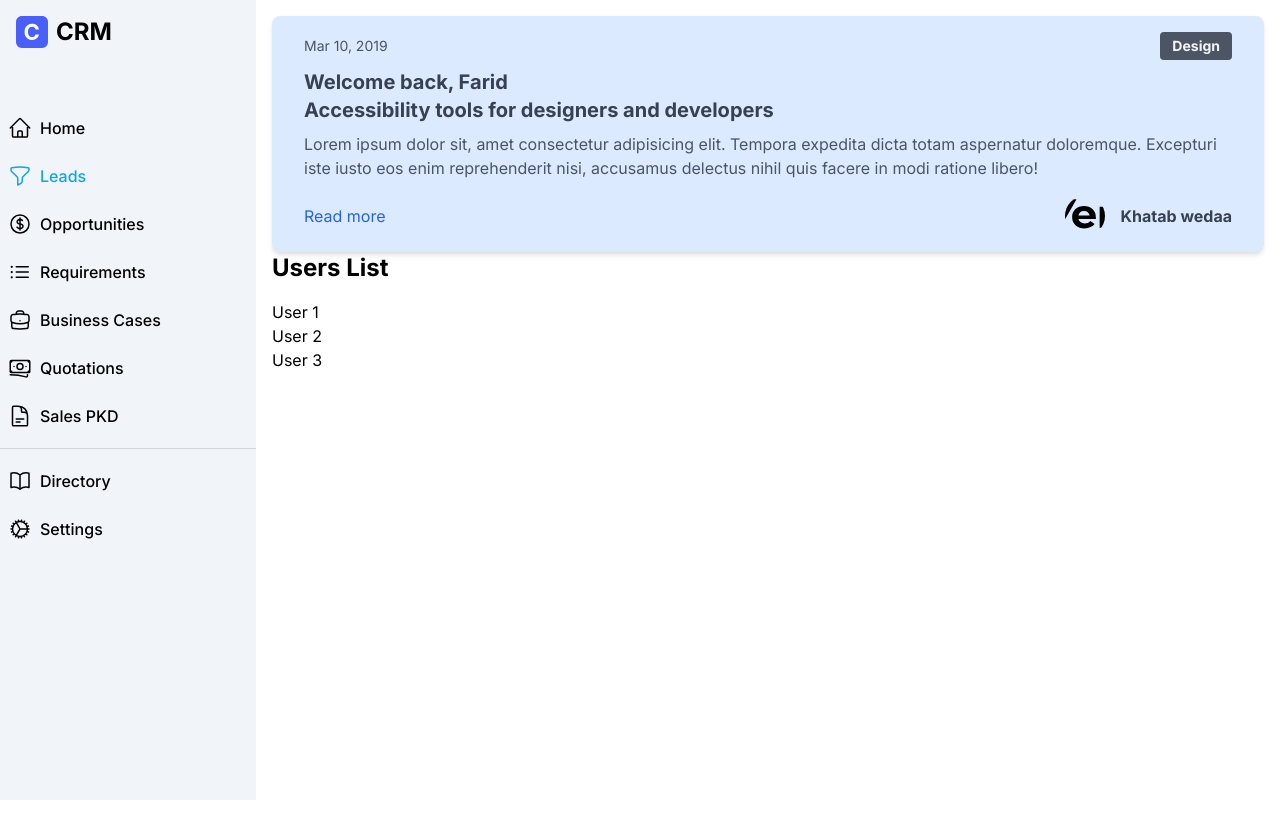
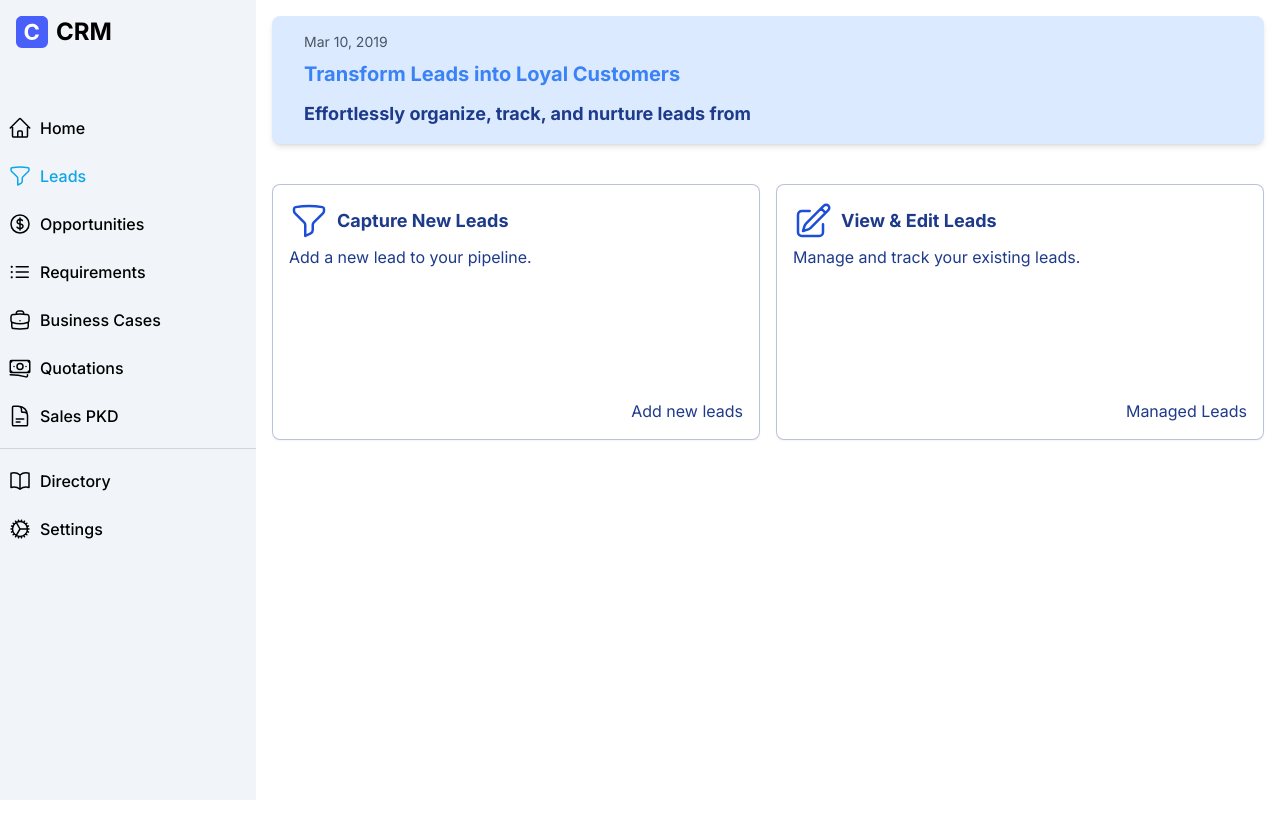
Before and after one commit to azam-firdaus/crm-revamps, a Next.js app: page /lead in a window 1280 px wide. Built offline with nearby package versions, Linux system fonts and the light colour scheme.

Commit message:
initial lead page design

```diff
--- a/pages/dashboard/index.tsx
+++ b/pages/dashboard/index.tsx
@@ -59,7 +59,9 @@ const Dashboard: React.FC = () => {
           </div>
           <div className="absolute bottom-4 right-4 text-black flex flex-col space-y-1">
             <span className="font-bold text-blue-900" >Manage Leads</span>
-            <span className="text-blue-900">+ Add new leads</span>
+            <Link href="/lead/create">
+              <span className="text-blue-900">+ Add new leads</span>
+            </Link>
           </div>
         </div>
 
@@ -74,7 +76,9 @@ const Dashboard: React.FC = () => {
           </div>
           <div className="absolute bottom-4 right-4 text-black flex flex-col space-y-1">
             <span className="font-bold text-blue-900" >Manage Opportunities</span>
-            <span className="text-blue-900">+ Add new opportunity</span>
+            <Link href="/opportunity/create">
+              <span className="text-blue-900">+ Add new opportunity</span>
+            </Link>
           </div>
         </div>
 
@@ -89,7 +93,9 @@ const Dashboard: React.FC = () => {
           </div>
           <div className="absolute bottom-4 right-4 text-black flex flex-col space-y-1">
             <span className="font-bold text-blue-900" >Manage Requirements</span>
-            <span className="text-blue-900">+ Add new requirement</span>
+            <Link href="/requirement/create">
+              <span className="text-blue-900">+ Add new requirement</span>
+            </Link>
           </div>
         </div>
 
@@ -119,7 +125,9 @@ const Dashboard: React.FC = () => {
           </div>
           <div className="absolute bottom-4 right-4 text-black flex flex-col space-y-1">
             <span className="font-bold text-blue-900" >Manage PKD</span>
-            <span className="text-blue-900">+ Generate PKD</span>
+            <Link href="/pkd/create">
+              <span className="text-blue-900">+ Generate PKD</span>
+            </Link>
           </div>
         </div>
 
--- a/pages/lead/index.tsx
+++ b/pages/lead/index.tsx
@@ -2,6 +2,14 @@ import React from 'react';
 import Layout from '../../components/Layout';
 import Image from 'next/image'
 import Link from 'next/link';
+import {
+  HomeIcon, UserIcon,
+  CogIcon, PlusIcon,
+  FunnelIcon, CurrencyDollarIcon,
+  ListBulletIcon, BriefcaseIcon,
+  BanknotesIcon, DocumentTextIcon,
+  BookOpenIcon, PencilSquareIcon
+} from '@heroicons/react/24/outline';
 
 const UserList: React.FC = () => {
   return (
@@ -9,52 +17,56 @@ const UserList: React.FC = () => {
       <div className="min-h-screen">
 
 
-        <div className=" px-8 py-4 bg-blue-100 rounded-lg shadow-md ">
+        <div className="relative px-8 py-4 bg-blue-100 rounded-lg shadow-md w-full">
           <div className="flex items-center justify-between">
             <span className="text-sm font-light text-gray-600 dark:text-gray-400">Mar 10, 2019</span>
 
-            <Link href="#" className="px-3 py-1 text-sm font-bold text-gray-100 transition-colors duration-300 transform bg-gray-600 rounded cursor-pointer hover:bg-gray-500" role="link">
-              Design
-            </Link>
           </div>
           <div className="mt-2">
-          <p className="text-xl font-bold text-gray-700 dark:text-white ">
-              Welcome back, Farid
+            <p className="text-xl font-bold text-blue-500 ">
+              Transform Leads into Loyal Customers
             </p>
-            <Link href="#" className="text-xl font-bold text-gray-700 dark:text-white hover:text-gray-600 dark:hover:text-gray-200 hover:underline" role="link">
-              Accessibility tools for designers and developers
-            </Link>
-            <p className="mt-2 text-gray-600 dark:text-gray-300">Lorem ipsum dolor sit, amet consectetur adipisicing elit. Tempora expedita dicta totam aspernatur doloremque. Excepturi iste iusto eos enim reprehenderit nisi, accusamus delectus nihil quis facere in modi ratione libero!</p>
+            <p className="text-lg mt-3 font-bold text-blue-900 ">
+              Effortlessly organize, track, and nurture leads from
+            </p>
           </div>
-          <div className="flex items-center justify-between mt-4">
-            <Link href="#" className="text-blue-600 dark:text-blue-400 hover:underline" role="link">
-              Read more
-            </Link>
+        </div>
 
-            <div className="flex items-center">
-              <Image
-                src="/vercel.svg"
-                alt="avatar"
-                width={800}
-                height={500}
-                className="hidden object-cover w-10 h-10 mx-4 rounded-full sm:block"
-              />
 
-              <Link href="#" className="font-bold text-gray-700 cursor-pointer dark:text-gray-200" role="link">
-                Khatab wedaa
+        <div className="mt-10 grid grid-cols-1 md:grid-cols-2 gap-4">
+          <div className="relative bg-white border border-blue-900 border-opacity-30 p-4 rounded-lg shadow-sm w-full h-64">
+            <div className="flex flex-col items-start space-y-1">
+              <div className="flex items-center space-x-2">
+                <FunnelIcon className="h-10 w-10 text-blue-700" />
+                <span className="text-blue-900 font-bold text-lg ">Capture New Leads</span>
+              </div>
+              <span className="text-blue-900 ">Add a new lead to your pipeline.</span>
+            </div>
+            <div className="absolute bottom-4 right-4 text-black flex flex-col space-y-1">
+              {/* <span className="font-bold text-blue-900" >Manage Leads</span> */}
+              <Link href="/lead/create">
+                <span className="text-blue-900">Add new leads</span>
+              </Link>
+            </div>
+          </div>
+
+
+          <div className="relative bg-white border border-blue-900 border-opacity-30 p-4 rounded-lg shadow-sm w-full h-64">
+            <div className="flex flex-col items-start space-y-1">
+              <div className="flex items-center space-x-2">
+                <PencilSquareIcon className="h-10 w-10 text-blue-700" />
+                <span className="text-blue-900 font-bold text-lg ">View & Edit Leads</span>
+              </div>
+              <span className="text-blue-900 ">Manage and track your existing leads.</span>
+            </div>
+            <div className="absolute bottom-4 right-4 text-black flex flex-col space-y-1">
+              {/* <span className="font-bold text-blue-900" >Manage Leads</span> */}
+              <Link href="/lead/create">
+                <span className="text-blue-900">Managed Leads</span>
               </Link>
             </div>
           </div>
         </div>
-
-
-
-        <h1 className="text-2xl font-bold">Users List</h1>
-        <ul className="mt-4">
-          <li>User 1</li>
-          <li>User 2</li>
-          <li>User 3</li>
-        </ul>
       </div>
     </Layout>
   );
```
